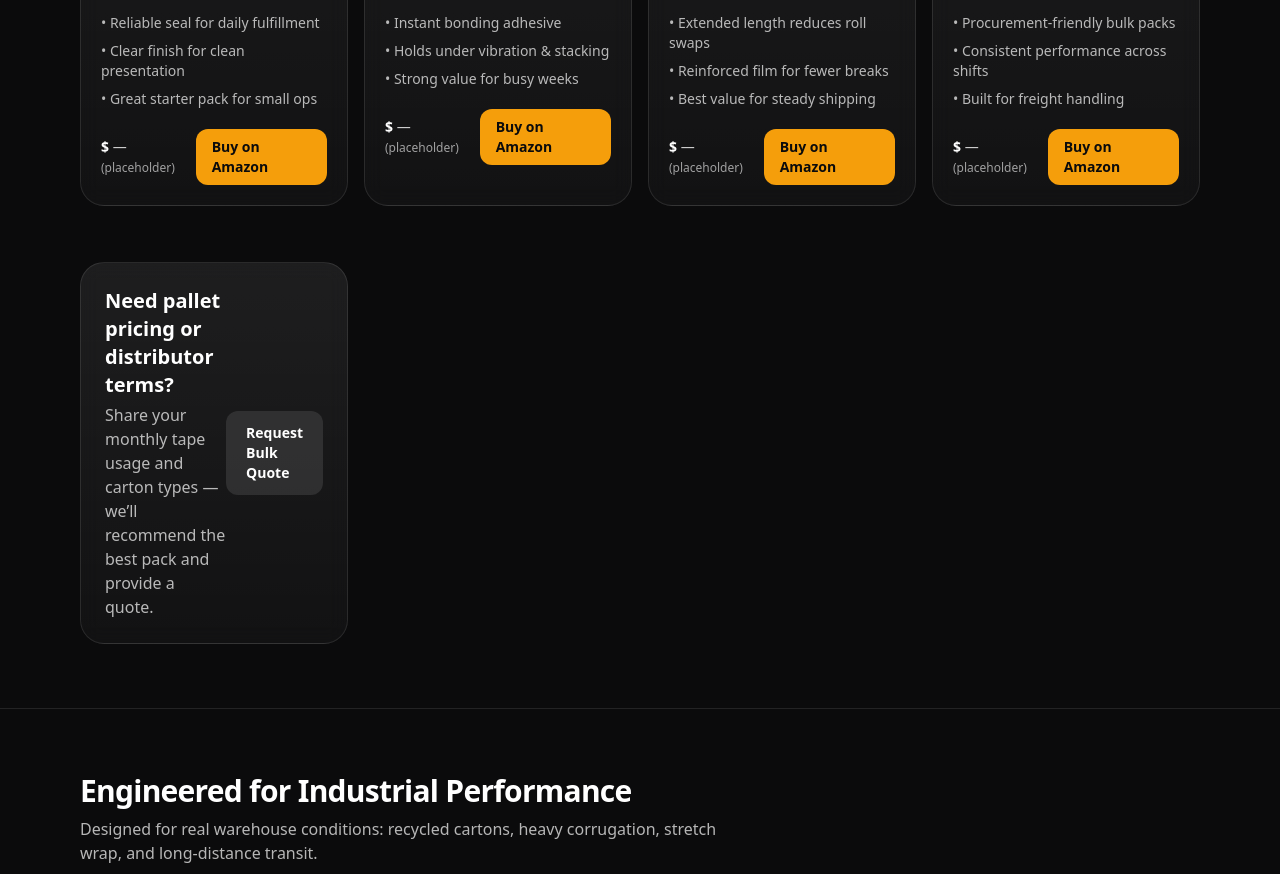
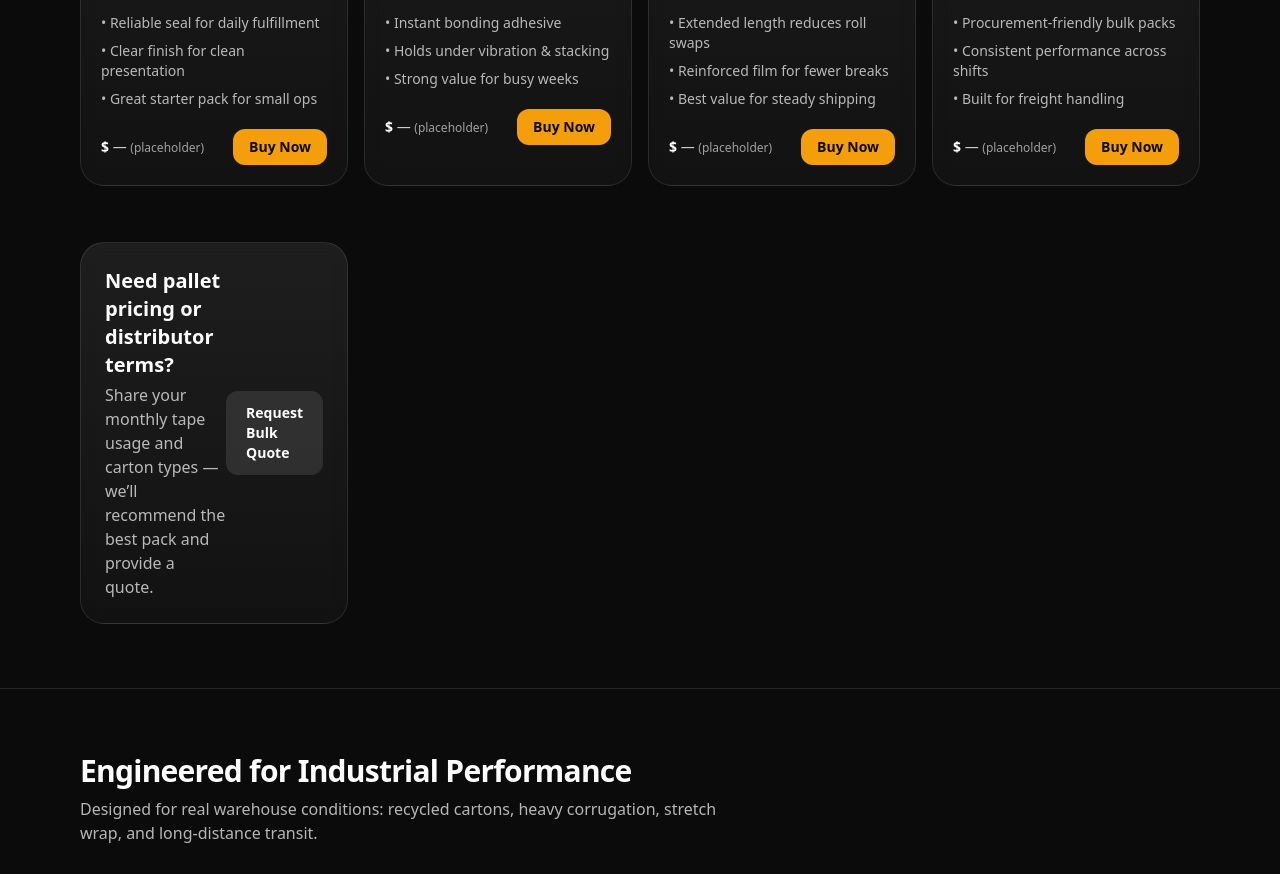
Before and after one commit to fanindraksatyam/packcrux-site, a plain HTML site: page index.html in a window 1280 px wide. Shown: the part 1160-2034 px from the top of the page. Drawn offline with nearby package versions, Linux system fonts and the light colour scheme.

Commit message:
Update index.html

```diff
--- a/index.html
+++ b/index.html
@@ -230,7 +230,7 @@
             </ul>
             <div class="mt-5 flex items-center justify-between">
               <p class="text-sm text-white/60"><span class="font-semibold text-white">$</span> <span class="text-white/80">—</span> <span class="text-xs">(placeholder)</span></p>
-              <a href="https://www.amazon.com/dp/PLACEHOLDER" target="_blank" rel="noreferrer" class="inline-flex items-center justify-center rounded-xl bg-brand-500 px-4 py-2 text-sm font-semibold text-ink-900 hover:bg-brand-400">Buy on Amazon</a>
+              <a href="https://www.amazon.com/dp/PLACEHOLDER" target="_blank" rel="noreferrer" class="inline-flex items-center justify-center rounded-xl bg-brand-500 px-4 py-2 text-sm font-semibold text-ink-900 hover:bg-brand-400">Buy Now</a>
             </div>
           </article>
 
@@ -254,7 +254,7 @@
             </ul>
             <div class="mt-5 flex items-center justify-between">
               <p class="text-sm text-white/60"><span class="font-semibold text-white">$</span> <span class="text-white/80">—</span> <span class="text-xs">(placeholder)</span></p>
-              <a href="https://www.amazon.com/dp/PLACEHOLDER" target="_blank" rel="noreferrer" class="inline-flex items-center justify-center rounded-xl bg-brand-500 px-4 py-2 text-sm font-semibold text-ink-900 hover:bg-brand-400">Buy on Amazon</a>
+              <a href="https://www.amazon.com/dp/PLACEHOLDER" target="_blank" rel="noreferrer" class="inline-flex items-center justify-center rounded-xl bg-brand-500 px-4 py-2 text-sm font-semibold text-ink-900 hover:bg-brand-400">Buy Now</a>
             </div>
           </article>
 
@@ -278,7 +278,7 @@
             </ul>
             <div class="mt-5 flex items-center justify-between">
               <p class="text-sm text-white/60"><span class="font-semibold text-white">$</span> <span class="text-white/80">—</span> <span class="text-xs">(placeholder)</span></p>
-              <a href="https://www.amazon.com/dp/PLACEHOLDER" target="_blank" rel="noreferrer" class="inline-flex items-center justify-center rounded-xl bg-brand-500 px-4 py-2 text-sm font-semibold text-ink-900 hover:bg-brand-400">Buy on Amazon</a>
+              <a href="https://www.amazon.com/dp/PLACEHOLDER" target="_blank" rel="noreferrer" class="inline-flex items-center justify-center rounded-xl bg-brand-500 px-4 py-2 text-sm font-semibold text-ink-900 hover:bg-brand-400">Buy Now</a>
             </div>
           </article>
 
@@ -302,7 +302,7 @@
             </ul>
             <div class="mt-5 flex items-center justify-between">
               <p class="text-sm text-white/60"><span class="font-semibold text-white">$</span> <span class="text-white/80">—</span> <span class="text-xs">(placeholder)</span></p>
-              <a href="https://www.amazon.com/dp/PLACEHOLDER" target="_blank" rel="noreferrer" class="inline-flex items-center justify-center rounded-xl bg-brand-500 px-4 py-2 text-sm font-semibold text-ink-900 hover:bg-brand-400">Buy on Amazon</a>
+              <a href="https://www.amazon.com/dp/PLACEHOLDER" target="_blank" rel="noreferrer" class="inline-flex items-center justify-center rounded-xl bg-brand-500 px-4 py-2 text-sm font-semibold text-ink-900 hover:bg-brand-400">Buy Now</a>
             </div>
           </article>
 
```
